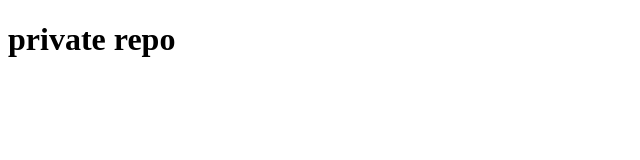
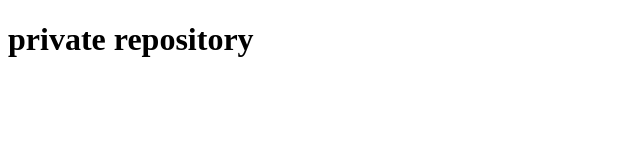
Before and after one commit to muhammadyahyaoffcial-prog/myproj, a plain HTML site: page index.html in a window 1280 px wide. Shown: the whole page, without its empty margins (0-640 px from the left). Drawn offline with Linux system fonts and the light colour scheme.

Commit message:
i change repo word to repository

```diff
--- a/index.html
+++ b/index.html
@@ -6,6 +6,6 @@
     <title>Document</title>
 </head>
 <body>
-    <h1>private repo</h1>
+    <h1>private repository</h1>
 </body>
 </html>
```
